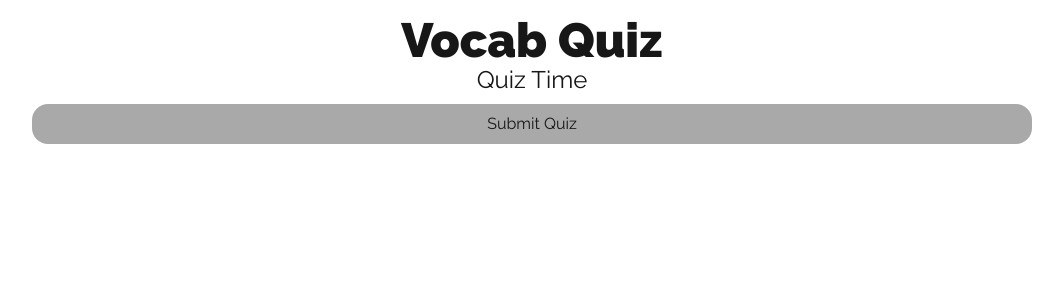
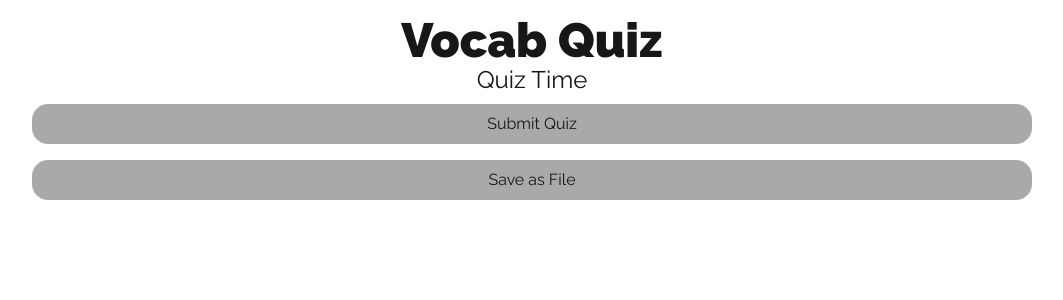
Before and after one commit to LisaMandarin/TypeScript-Vocab-Quiz, a Next.js app: page /quiz in a window 1280 px wide. Shown: the top 300 px of the page, without its empty margins (108-1171 px from the left). Built offline with nearby package versions, Linux system fonts and the light colour scheme.

Commit message:
fix: refactor functions

```diff
--- a/src/components/QuizForm.tsx
+++ b/src/components/QuizForm.tsx
@@ -5,6 +5,8 @@ import { useEffect, useState } from "react";
 import { message, Modal } from "@/lib/antd";
 import Result from "./Result";
 import { fetchWordListType } from "@/data/types";
+import { saveFile } from "@/lib/utils";
+import { hasEmptyField } from "@/lib/utils";
 
 export default function QuizForm() {
   const [wordList, setWordList] = useState<VocabFormType[]>([]);
@@ -101,6 +103,20 @@ export default function QuizForm() {
             Submit Quiz
           </button>
         </div>
+        <div>
+        <button
+          type="button"
+          onClick={() => saveFile({ formData: wordList })}
+          disabled={wordList.length <= 0}
+          className={`px-3 py-2 rounded-2xl w-full my-2 ${
+            wordList.length > 0
+              ? "bg-[#ffffff] text-[#171717] border border-[#A9A9A9] cursor-pointer hover:bg-[#A9A9A9]"
+              : "bg-[#A9A9A9]"
+          }`}
+        >
+          Save as File
+        </button>
+      </div>
       </form>
       <Modal
         title="Check the answers"
--- a/src/components/VocabForm.tsx
+++ b/src/components/VocabForm.tsx
@@ -7,7 +7,8 @@ import WordDefinitionInputs from "./WordDefinitionInputs";
 import { message, Modal } from "@/lib/antd";
 import VocabTable from "./VocabTable";
 import { useRouter } from "next/navigation";
-import { utils, writeFile } from "xlsx";
+import { saveFile } from "@/lib/utils";
+import { hasEmptyField } from "@/lib/utils";
 
 export default function VocabForm({words}: {words: VocabFormType[]}) {
   const router = useRouter();
@@ -24,9 +25,7 @@ export default function VocabForm({words}: {words: VocabFormType[]}) {
     );
   };
 
-  const hasEmptyField = formData.some(
-      (data) => data.word.trim() === "" || data.definition.trim() === ""
-    );
+
 
   const handleSubmit = (e: React.FormEvent<HTMLFormElement>) => {
     e.preventDefault();
@@ -35,7 +34,7 @@ export default function VocabForm({words}: {words: VocabFormType[]}) {
       return;
     }
 
-    if (hasEmptyField) {
+    if (hasEmptyField({formData})) {
       message.error("You can't leave the field(s) empty");
       return;
     }
@@ -73,22 +72,7 @@ export default function VocabForm({words}: {words: VocabFormType[]}) {
     setIsModalOpen(false);
   };
 
-  const saveFile = () => {
-    console.log('clicked')
-    if (formData.length <= 0) {
-      message.info("No data to be saved")
-      return;
-    }
-    if (hasEmptyField) {
-      message.error("You can't leave the field(s) empty");
-      return;
-    }
 
-    const sheet = utils.json_to_sheet(formData);
-    const workbook = utils.book_new();
-    utils.book_append_sheet(workbook, sheet, "Data");
-    writeFile(workbook, "vocab-quiz.xlsx");
-  }
 
   useEffect(() => {
     if (words.length > 0) {
@@ -139,7 +123,7 @@ export default function VocabForm({words}: {words: VocabFormType[]}) {
       <div>
         <button
           type="button"
-          onClick={saveFile}
+          onClick={() => saveFile({ formData, hasEmptyField })}
           disabled={formData.length <= 0}
           className={`px-3 py-2 rounded-2xl w-full my-2 ${
             formData.length > 0
--- /dev/null
+++ b/src/lib/utils.ts
@@ -0,0 +1,27 @@
+import { utils, writeFile } from "xlsx";
+import { message } from "@/lib/antd";
+import { VocabFormType } from "@/data/types";
+
+export function saveFile ({formData}: {
+    formData: VocabFormType[];
+}) {
+    if (formData.length <= 0) {
+      message.info("No data to be saved")
+      return;
+    }
+    if (hasEmptyField({formData})) {
+      message.error("You can't leave the field(s) empty");
+      return;
+    }
+
+    const sheet = utils.json_to_sheet(formData);
+    const workbook = utils.book_new();
+    utils.book_append_sheet(workbook, sheet, "Data");
+    writeFile(workbook, "vocab-quiz.xlsx");
+  }
+
+export function hasEmptyField ({formData}: {formData: VocabFormType[]}): boolean {
+    return formData.some(
+      (data) => data.word.trim() === "" || data.definition.trim() === ""
+    );
+}
```
